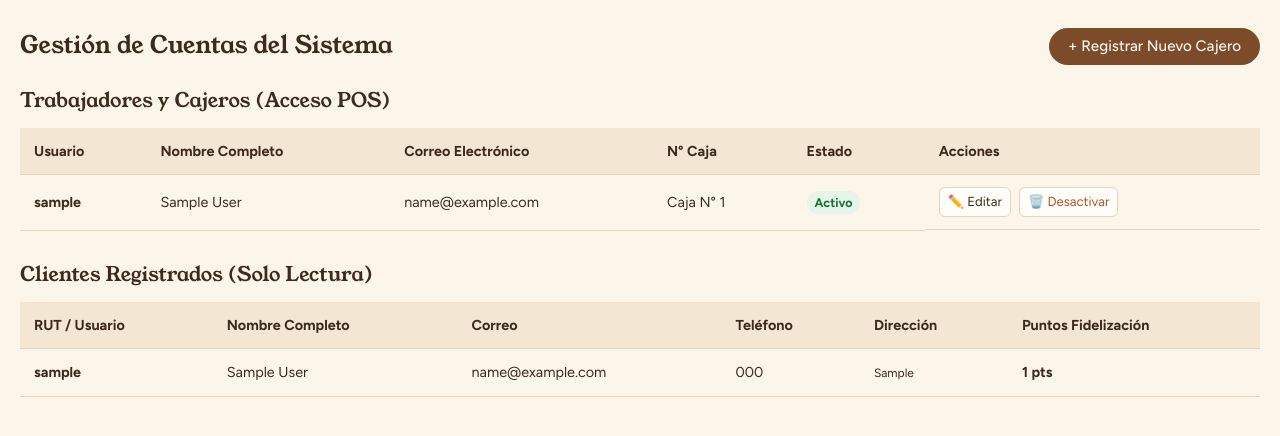
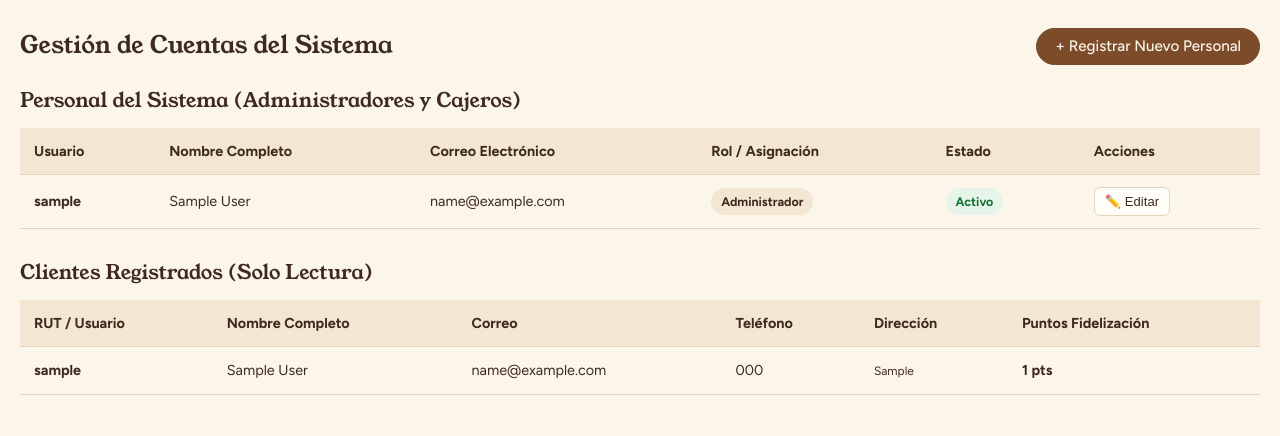
Before and after one commit to maurithey1/Proyecto_Panaderia, a Django app: page /panel-admin/usuarios/ in a window 1280 px wide. Shown: the part 63-499 px from the top of the page. Run offline with Django 5.2, Linux system fonts and the light colour scheme; a user stored in the database is signed in; tables that the repository leaves empty hold one stand-in row (values such as "Sample post").

Commit message:
Ajustes y cambios respecto al requerimiento de gestionar los usuarios y roles para los permisos de los usuarios de la vista y funcion gestionar usuarios del administrador

```diff
--- a/Fase 2/Evidencias Proyecto/Evidencias de sistema/Aplicación/core/static/css/estilo.css
+++ b/Fase 2/Evidencias Proyecto/Evidencias de sistema/Aplicación/core/static/css/estilo.css
@@ -1703,36 +1703,57 @@ main { flex: 1; }
   font-size: 0.9rem;
 }
 
-.admin-tabla th {
-  background: var(--crema-2);
-  color: var(--cafe-oscuro);
-  padding: 12px 14px;
-  border-bottom: 1.5px solid var(--borde);
-}
-
+/* Alineación vertical unificada para todas las celdas de la fila */
+.admin-tabla th,
 .admin-tabla td {
   padding: 12px 14px;
   border-bottom: 1px solid var(--borde);
   color: var(--cafe-oscuro);
-}
-
+  vertical-align: middle;
+}
+
+.admin-tabla th {
+  background: var(--crema-2);
+  border-bottom: 1.5px solid var(--borde);
+  font-weight: 700;
+}
+
+/* Evita que los badges como "Cajero (Caja N° 1)" se dividan en dos líneas */
 .badge {
-  padding: 4px 8px;
+  display: inline-block;
+  padding: 4px 10px;
   border-radius: 999px;
   font-size: 0.78rem;
   font-weight: 700;
+  white-space: nowrap;
 }
 .badge--exito { background: #e6f4ea; color: #137333; }
 .badge--alerta { background: #fce8e6; color: #c5221f; }
 
-.tabla-acciones { display: flex; gap: 8px; }
+/* Mantiene el <td> como celda de tabla sin alterar su display nativo */
+td.tabla-acciones {
+  white-space: nowrap;
+}
+
+/* Posiciona los botones horizontalmente en línea continua */
 .boton-tabla {
-  padding: 4px 8px;
+  display: inline-flex;
+  align-items: center;
+  gap: 4px;
+  padding: 6px 10px;
+  margin-right: 4px;
   border-radius: 6px;
   text-decoration: none;
   font-size: 0.82rem;
   border: 1px solid var(--borde);
   background: var(--papel);
+  color: var(--cafe-oscuro);
+  white-space: nowrap;
+  vertical-align: middle;
+  cursor: pointer;
+}
+.boton-tabla:last-child {
+  margin-right: 0;
 }
 .boton-tabla:hover { background: var(--crema-2); }
 .boton-tabla--danger { color: var(--terracota); }
--- /dev/null
+++ b/Fase 2/Evidencias Proyecto/Evidencias de sistema/Aplicación/core/static/js/gestion_usuarios.js
@@ -0,0 +1,78 @@
+/* ==========================================================
+   GESTIÓN DE USUARIOS: LÓGICA DE MODALES (CREAR Y EDITAR)
+   ========================================================== */
+
+// --- MODAL CREAR PERSONAL ---
+function abrirModalUsuario() {
+  const modal = document.getElementById('modalUsuario');
+  if (modal) {
+    toggleCampoCajaCrear();
+    modal.showModal();
+  }
+}
+
+function cerrarModalUsuario() {
+  const modal = document.getElementById('modalUsuario');
+  if (modal) modal.close();
+}
+
+function toggleCampoCajaCrear() {
+  const selectRol = document.getElementById('crear_rol');
+  const contenedorCaja = document.getElementById('contenedor_caja_crear');
+  if (selectRol && contenedorCaja) {
+    contenedorCaja.style.display = (selectRol.value === 'CAJERO') ? 'block' : 'none';
+  }
+}
+
+// --- MODAL EDITAR PERSONAL ---
+function abrirModalEditarUsuario(id, username, firstName, lastName, email, rol, numCaja) {
+  const modal = document.getElementById('modalEditarUsuario');
+  const form = document.getElementById('formEditarUsuario');
+  if (!modal || !form) return;
+
+  // Asigna dinámicamente la URL con la PK del usuario en Django
+  form.action = `/panel-admin/usuarios/personal/editar/${id}/`;
+
+  // Rellena los datos actuales en el formulario
+  document.getElementById('edit_username').value = username;
+  document.getElementById('edit_first_name').value = firstName;
+  document.getElementById('edit_last_name').value = lastName;
+  document.getElementById('edit_email').value = email;
+  document.getElementById('edit_rol').value = rol;
+  document.getElementById('edit_num_caja').value = numCaja || 1;
+
+  toggleCampoCajaEditar();
+  modal.showModal();
+}
+
+function cerrarModalEditarUsuario() {
+  const modal = document.getElementById('modalEditarUsuario');
+  if (modal) modal.close();
+}
+
+function toggleCampoCajaEditar() {
+  const selectRol = document.getElementById('edit_rol');
+  const contenedorCaja = document.getElementById('contenedor_caja_editar');
+  if (selectRol && contenedorCaja) {
+    contenedorCaja.style.display = (selectRol.value === 'CAJERO') ? 'block' : 'none';
+  }
+}
+
+// --- MODAL DESACTIVAR PERSONAL ---
+function abrirModalDesactivarUsuario(id, username) {
+  const modal = document.getElementById('modalDesactivarUsuario');
+  const txtUsername = document.getElementById('desactivar_username');
+  const btnConfirmar = document.getElementById('btnConfirmarDesactivar');
+
+  if (!modal || !btnConfirmar) return;
+
+  if (txtUsername) txtUsername.textContent = username;
+  btnConfirmar.href = `/panel-admin/usuarios/personal/eliminar/${id}/`;
+
+  modal.showModal();
+}
+
+function cerrarModalDesactivarUsuario() {
+  const modal = document.getElementById('modalDesactivarUsuario');
+  if (modal) modal.close();
+}
--- a/Fase 2/Evidencias Proyecto/Evidencias de sistema/Aplicación/core/templates/core/gestion_usuarios.html
+++ b/Fase 2/Evidencias Proyecto/Evidencias de sistema/Aplicación/core/templates/core/gestion_usuarios.html
@@ -8,12 +8,12 @@
 
   <div class="admin-page-header">
     <h1 class="admin-panel__titulo" style="text-align: left; margin-bottom: 0;">Gestión de Cuentas del Sistema</h1>
-    <button class="boton boton--primario" onclick="abrirModalCajero()">+ Registrar Nuevo Cajero</button>
+    <button class="boton boton--primario" onclick="abrirModalUsuario()">+ Registrar Nuevo Personal</button>
   </div>
 
-  <!-- SECCIÓN 1: TRABAJADORES (CAJEROS) - CRUD COMPLETO -->
+  <!-- SECCIÓN 1: PERSONAL DEL SISTEMA (ADMINISTRADORES Y CAJEROS) -->
   <section class="admin-panel" style="margin-bottom: 32px;">
-    <h2 class="admin-panel__subtitulo">Trabajadores y Cajeros (Acceso POS)</h2>
+    <h2 class="admin-panel__subtitulo">Personal del Sistema (Administradores y Cajeros)</h2>
     <div class="admin-tabla-wrapper">
       <table class="admin-tabla">
         <thead>
@@ -21,32 +21,52 @@
             <th>Usuario</th>
             <th>Nombre Completo</th>
             <th>Correo Electrónico</th>
-            <th>N° Caja</th>
+            <th>Rol / Asignación</th>
             <th>Estado</th>
             <th>Acciones</th>
           </tr>
         </thead>
         <tbody>
-          {% for c in cajeros %}
+          {% for u in personal %}
             <tr>
-              <td><strong>{{ c.user.username }}</strong></td>
-              <td>{{ c.user.get_full_name|default:"-" }}</td>
-              <td>{{ c.user.email }}</td>
-              <td>Caja N° {{ c.num_caja_asignada }}</td>
+              <td><strong>{{ u.username }}</strong></td>
+              <td>{{ u.get_full_name|default:"-" }}</td>
+              <td>{{ u.email }}</td>
               <td>
-                {% if c.user.is_active %}
+                {% if u.es_administrador %}
+                  <span class="badge" style="background-color: var(--crema-2); color: var(--cafe-oscuro);">Administrador</span>
+                {% else %}
+                  <span class="badge" style="background-color: #e8f0fe; color: #1a73e8;">Cajero (Caja N° {{ u.perfil_cajero.num_caja_asignada|default:1 }})</span>
+                {% endif %}
+              </td>
+              <td>
+                {% if u.is_active %}
                   <span class="badge badge--exito">Activo</span>
                 {% else %}
                   <span class="badge badge--alerta">Inactivo</span>
                 {% endif %}
               </td>
               <td class="tabla-acciones">
-                <a href="{% url 'editar_cajero' c.pk %}" class="boton-tabla">✏️ Editar</a>
-                <a href="{% url 'eliminar_cajero' c.pk %}" class="boton-tabla boton-tabla--danger" onclick="return confirm('¿Desea desactivar este cajero?')">🗑️ Desactivar</a>
+                <button
+                  type="button"
+                  class="boton-tabla"
+                  onclick="abrirModalEditarUsuario('{{ u.pk }}', '{{ u.username }}', '{{ u.first_name }}', '{{ u.last_name }}', '{{ u.email }}', '{{ u.rol }}', '{{ u.perfil_cajero.num_caja_asignada|default:1 }}')"
+                >
+                  ✏️ Editar
+                </button>
+                {% if u.pk != request.user.pk %}
+                  <button
+                    type="button"
+                    class="boton-tabla boton-tabla--danger"
+                    onclick="abrirModalDesactivarUsuario('{{ u.pk }}', '{{ u.username }}')"
+                  >
+                    🗑️ Desactivar
+                  </button>
+                {% endif %}
               </td>
             </tr>
           {% empty %}
-            <tr><td colspan="6" class="admin-vacio">No hay cajeros registrados en el sistema.</td></tr>
+            <tr><td colspan="6" class="admin-vacio">No hay personal registrado en el sistema.</td></tr>
           {% endfor %}
         </tbody>
       </table>
@@ -88,32 +108,135 @@
 
 </div>
 
-<!-- Modal Ligero para Crear Cajero -->
-<dialog id="modalCajero" class="admin-modal">
-  <form method="POST" action="{% url 'crear_cajero' %}" class="admin-modal__content">
+<!-- MODAL 1: REGISTRAR NUEVO PERSONAL -->
+<dialog id="modalUsuario" class="admin-modal">
+  <form method="POST" action="{% url 'crear_personal' %}" class="admin-modal__content">
     {% csrf_token %}
-    <h3>Registrar Nuevo Cajero</h3>
+    <h3>Registrar Nuevo Personal</h3>
 
-    <div class="campo"><label>Usuario / Login:</label><input type="text" name="username" class="entrada" required></div>
+    <div class="campo">
+      <label>Usuario / Login:</label>
+      <input type="text" name="username" class="entrada" required>
+    </div>
+
     <div class="fila-dos">
-      <div class="campo"><label>Nombre:</label><input type="text" name="first_name" class="entrada" required></div>
-      <div class="campo"><label>Apellido:</label><input type="text" name="last_name" class="entrada" required></div>
+      <div class="campo">
+        <label>Nombre:</label>
+        <input type="text" name="first_name" class="entrada" required>
+      </div>
+      <div class="campo">
+        <label>Apellido:</label>
+        <input type="text" name="last_name" class="entrada" required>
+      </div>
     </div>
-    <div class="campo"><label>Correo Electrónico:</label><input type="email" name="email" class="entrada" required></div>
+
+    <div class="campo">
+      <label>Correo Electrónico:</label>
+      <input type="email" name="email" class="entrada" required>
+    </div>
+
     <div class="fila-dos">
-      <div class="campo"><label>Contraseña:</label><input type="password" name="password" class="entrada" required></div>
-      <div class="campo"><label>N° Caja Asignada:</label><input type="number" name="num_caja_asignada" value="1" min="1" class="entrada" required></div>
+      <div class="campo">
+        <label>Rol de Usuario:</label>
+        <select name="rol" id="crear_rol" class="entrada" onchange="toggleCampoCajaCrear()">
+          <option value="CAJERO" selected>Cajero (Acceso POS)</option>
+          <option value="ADMINISTRADOR">Administrador (Acceso Total)</option>
+        </select>
+      </div>
+      <div class="campo" id="contenedor_caja_crear">
+        <label>N° Caja Asignada:</label>
+        <input type="number" name="num_caja_asignada" value="1" min="1" class="entrada">
+      </div>
+    </div>
+
+    <div class="campo">
+      <label>Contraseña:</label>
+      <input type="password" name="password" class="entrada" required>
     </div>
 
     <div class="registro-acciones">
-      <button type="button" class="boton boton--contorno" onclick="cerrarModalCajero()">Cancelar</button>
-      <button type="submit" class="boton boton--primario">Guardar Cajero</button>
+      <button type="button" class="boton boton--contorno" onclick="cerrarModalUsuario()">Cancelar</button>
+      <button type="submit" class="boton boton--primario">Guardar Personal</button>
     </div>
   </form>
 </dialog>
 
-<script>
-  function abrirModalCajero() { document.getElementById('modalCajero').showModal(); }
-  function cerrarModalCajero() { document.getElementById('modalCajero').close(); }
-</script>
+<!-- MODAL 2: EDITAR PERSONAL -->
+<dialog id="modalEditarUsuario" class="admin-modal">
+  <form method="POST" id="formEditarUsuario" action="" class="admin-modal__content">
+    {% csrf_token %}
+    <h3>Editar Datos del Personal</h3>
+
+    <div class="campo">
+      <label>Usuario / Login:</label>
+      <input type="text" id="edit_username" class="entrada" disabled style="background-color: var(--crema-2); cursor: not-allowed; opacity: 0.85;">
+    </div>
+
+    <div class="fila-dos">
+      <div class="campo">
+        <label>Nombre:</label>
+        <input type="text" name="first_name" id="edit_first_name" class="entrada" required>
+      </div>
+      <div class="campo">
+        <label>Apellido:</label>
+        <input type="text" name="last_name" id="edit_last_name" class="entrada" required>
+      </div>
+    </div>
+
+    <div class="campo">
+      <label>Correo Electrónico:</label>
+      <input type="email" name="email" id="edit_email" class="entrada" required>
+    </div>
+
+    <div class="fila-dos">
+      <div class="campo">
+        <label>Rol de Usuario:</label>
+        <select name="rol" id="edit_rol" class="entrada" onchange="toggleCampoCajaEditar()">
+          <option value="CAJERO">Cajero (Acceso POS)</option>
+          <option value="ADMINISTRADOR">Administrador (Acceso Total)</option>
+        </select>
+      </div>
+      <div class="campo" id="contenedor_caja_editar">
+        <label>N° Caja Asignada:</label>
+        <input type="number" name="num_caja_asignada" id="edit_num_caja" min="1" class="entrada">
+      </div>
+    </div>
+
+    <div class="campo">
+      <label>Nueva Contraseña (Opcional):</label>
+      <input type="password" name="password" class="entrada" placeholder="••••••••">
+    </div>
+
+    <div class="registro-acciones">
+      <button type="button" class="boton boton--contorno" onclick="cerrarModalEditarUsuario()">Cancelar</button>
+      <button type="submit" class="boton boton--primario">Guardar Cambios</button>
+    </div>
+  </form>
+</dialog>
+
+<!-- MODAL 3: CONFIRMAR DESACTIVACIÓN DE PERSONAL -->
+<dialog id="modalDesactivarUsuario" class="admin-modal">
+  <div class="admin-modal__content">
+    <h3>Desactivar Usuario</h3>
+
+    <p style="margin-block: 16px; color: var(--texto-suave);">
+      ¿Está seguro/a de que desea desactivar la cuenta del usuario <strong id="desactivar_username" style="color: var(--cafe-oscuro);"></strong>?
+    </p>
+    <p style="font-size: 0.88rem; color: var(--terracota); margin-bottom: 24px;">
+      ⚠️ El usuario perderá el acceso al sistema, pero se conservará su historial operacional.
+    </p>
+
+    <div class="registro-acciones">
+      <button type="button" class="boton boton--contorno" onclick="cerrarModalDesactivarUsuario()">Cancelar</button>
+      <a id="btnConfirmarDesactivar" href="#" class="boton boton--primario" style="background-color: var(--terracota); border-color: var(--terracota);">
+        Sí, Desactivar
+      </a>
+    </div>
+  </div>
+</dialog>
+
 {% endblock %}
+
+{% block scripts %}
+  <script src="{% static 'js/gestion_usuarios.js' %}"></script>
+{% endblock %}
--- a/Fase 2/Evidencias Proyecto/Evidencias de sistema/Aplicación/core/urls.py
+++ b/Fase 2/Evidencias Proyecto/Evidencias de sistema/Aplicación/core/urls.py
@@ -16,9 +16,9 @@ urlpatterns = [
     path('local/', views.local, name='local'),
     path('panel-admin/', views.inicio_admin, name='inicio_admin'),
     path('panel-admin/usuarios/', views.gestion_usuarios, name='gestion_usuarios'),
-    path('panel-admin/usuarios/cajero/crear/', views.crear_cajero, name='crear_cajero'),
-    path('panel-admin/usuarios/cajero/editar/<int:pk>/', views.editar_cajero, name='editar_cajero'),
-    path('panel-admin/usuarios/cajero/eliminar/<int:pk>/', views.eliminar_cajero, name='eliminar_cajero'),
+    path('panel-admin/usuarios/personal/crear/', views.crear_personal, name='crear_personal'),
+    path('panel-admin/usuarios/personal/editar/<int:pk>/', views.editar_personal, name='editar_personal'),
+    path('panel-admin/usuarios/personal/eliminar/<int:pk>/', views.eliminar_personal, name='eliminar_personal'),
     path('panel-admin/inventario/', views.gestion_inventario, name='gestion_inventario'),
     path('panel-admin/inventario/crear/', views.crear_insumo, name='crear_insumo'),
     path('panel-admin/inventario/editar/<int:pk>/', views.editar_insumo, name='editar_insumo'),
--- a/Fase 2/Evidencias Proyecto/Evidencias de sistema/Aplicación/core/views.py
+++ b/Fase 2/Evidencias Proyecto/Evidencias de sistema/Aplicación/core/views.py
@@ -20,7 +20,7 @@ from transbank.common.integration_type import IntegrationType
 from .webpay import obtener_transaccion_webpay, TIPOS_PAGO_WEBPAY
 from .models import (
     Categoria, Cliente, Cajero, DetallePedido, Insumo, Pago, Pedido, Producto,
-    ProveedorInsumo, PuntosFidelizacion, Turno, Usuario,
+    ProveedorInsumo, PuntosFidelizacion, Turno, Usuario, Administrador
 )
 from .templatetags.tienda import TIENDA
 from django.http import JsonResponse
@@ -980,26 +980,29 @@ def inicio_admin(request):
 def gestion_usuarios(request):
     """
     Vista principal de gestión de cuentas.
-    Separa los usuarios en Clientes (Solo Lectura) y Cajeros/Trabajadores (CRUD).
+    Separa los usuarios en Clientes (Solo Lectura) y Personal del Sistema (Administradores y Cajeros).
     """
     clientes = Cliente.objects.select_related('user', 'puntos').all().order_by('-user__date_joined')
-    cajeros = Cajero.objects.select_related('user').all().order_by('num_caja_asignada')
+    personal = Usuario.objects.filter(
+        rol__in=['ADMINISTRADOR', 'CAJERO']
+    ).select_related('perfil_cajero', 'perfil_admin').order_by('rol', 'username')
 
     contexto = {
         'clientes': clientes,
-        'cajeros': cajeros,
+        'personal': personal,
     }
     return render(request, 'core/gestion_usuarios.html', contexto)
 
 @admin_required
-def crear_cajero(request):
-    """Crea un nuevo usuario de tipo CAJERO con su correspondiente perfil operativo."""
+def crear_personal(request):
+    """Crea un nuevo usuario del personal (ADMINISTRADOR o CAJERO) con su perfil correspondiente."""
     if request.method == 'POST':
         username = request.POST.get('username', '').strip()
         first_name = request.POST.get('first_name', '').strip()
         last_name = request.POST.get('last_name', '').strip()
         email = request.POST.get('email', '').strip().lower()
         password = request.POST.get('password', '')
+        rol = request.POST.get('rol', 'CAJERO')
         num_caja = request.POST.get('num_caja_asignada', 1)
 
         if Usuario.objects.filter(username__iexact=username).exists():
@@ -1014,28 +1017,51 @@ def crear_cajero(request):
                     password=password,
                     first_name=first_name,
                     last_name=last_name,
-                    rol='CAJERO',
-                    is_staff=True # Permite accesos operativos
+                    rol=rol,
+                    is_staff=True
                 )
-                Cajero.objects.create(user=user, num_caja_asignada=num_caja)
-                messages.success(request, f'Cajero "{username}" registrado con éxito.')
+                if rol == 'CAJERO':
+                    Cajero.objects.create(user=user, num_caja_asignada=num_caja)
+                elif rol == 'ADMINISTRADOR':
+                    Administrador.objects.create(user=user, nivel_acceso='TOTAL')
+
+                messages.success(request, f'Usuario "{username}" ({rol}) registrado con éxito.')
         except Exception as e:
-            messages.error(request, f'Error al crear el cajero: {str(e)}')
+            messages.error(request, f'Error al crear el usuario: {str(e)}')
 
     return redirect('gestion_usuarios')
 
 
 @admin_required
-def editar_cajero(request, pk):
-    """Edita la información de un cajero existente y su asignación de caja."""
-    cajero = get_object_or_404(Cajero, pk=pk)
-    user = cajero.user
+def editar_personal(request, pk):
+    """Edita la información y rol de un usuario del personal (Administrador o Cajero)."""
+    user = get_object_or_404(Usuario, pk=pk)
 
     if request.method == 'POST':
         user.first_name = request.POST.get('first_name', '').strip()
         user.last_name = request.POST.get('last_name', '').strip()
         user.email = request.POST.get('email', '').strip().lower()
-        cajero.num_caja_asignada = request.POST.get('num_caja_asignada', 1)
+        nuevo_rol = request.POST.get('rol', user.rol)
+        num_caja = request.POST.get('num_caja_asignada', 1)
+
+        # Si cambió el rol, actualizamos los perfiles asociados
+        if nuevo_rol != user.rol:
+            user.rol = nuevo_rol
+            if nuevo_rol == 'ADMINISTRADOR':
+                Cajero.objects.filter(user=user).delete()
+                Administrador.objects.get_or_create(user=user, defaults={'nivel_acceso': 'TOTAL'})
+            elif nuevo_rol == 'CAJERO':
+                Administrador.objects.filter(user=user).delete()
+                Cajero.objects.get_or_create(user=user, defaults={'num_caja_asignada': num_caja})
+
+        # Si es o sigue siendo Cajero, actualizamos el N° de caja
+        if user.rol == 'CAJERO':
+            cajero, _ = Cajero.objects.get_or_create(user=user)
+            try:
+                cajero.num_caja_asignada = int(num_caja)
+                cajero.save()
+            except (ValueError, TypeError):
+                pass
 
         # Cambio de contraseña opcional
         nueva_pass = request.POST.get('password', '').strip()
@@ -1043,23 +1069,24 @@ def editar_cajero(request, pk):
             user.set_password(nueva_pass)
 
         user.save()
-        cajero.save()
-        messages.success(request, f'Datos del cajero "{user.username}" actualizados correctamente.')
+        messages.success(request, f'Datos del usuario "{user.username}" actualizados correctamente.')
         return redirect('gestion_usuarios')
 
-    return render(request, 'core/editar_cajero.html', {'cajero': cajero})
+    return redirect('gestion_usuarios')
 
 
 @admin_required
-def eliminar_cajero(request, pk):
-    """Desactiva o elimina la cuenta de un cajero."""
-    cajero = get_object_or_404(Cajero, pk=pk)
-    user = cajero.user
-
-    # Desactivar en lugar de eliminar físicamente para no perder historial de cajas
+def eliminar_personal(request, pk):
+    """Desactiva la cuenta de un usuario del personal (Administrador o Cajero)."""
+    user = get_object_or_404(Usuario, pk=pk)
+
+    if user == request.user:
+        messages.error(request, 'No puedes desactivar tu propia cuenta de administrador en uso.')
+        return redirect('gestion_usuarios')
+
     user.is_active = False
     user.save()
-    messages.warning(request, f'El cajero "{user.username}" ha sido desactivado del sistema.')
+    messages.warning(request, f'El usuario "{user.username}" ha sido desactivado del sistema.')
     return redirect('gestion_usuarios')
 
 
```
